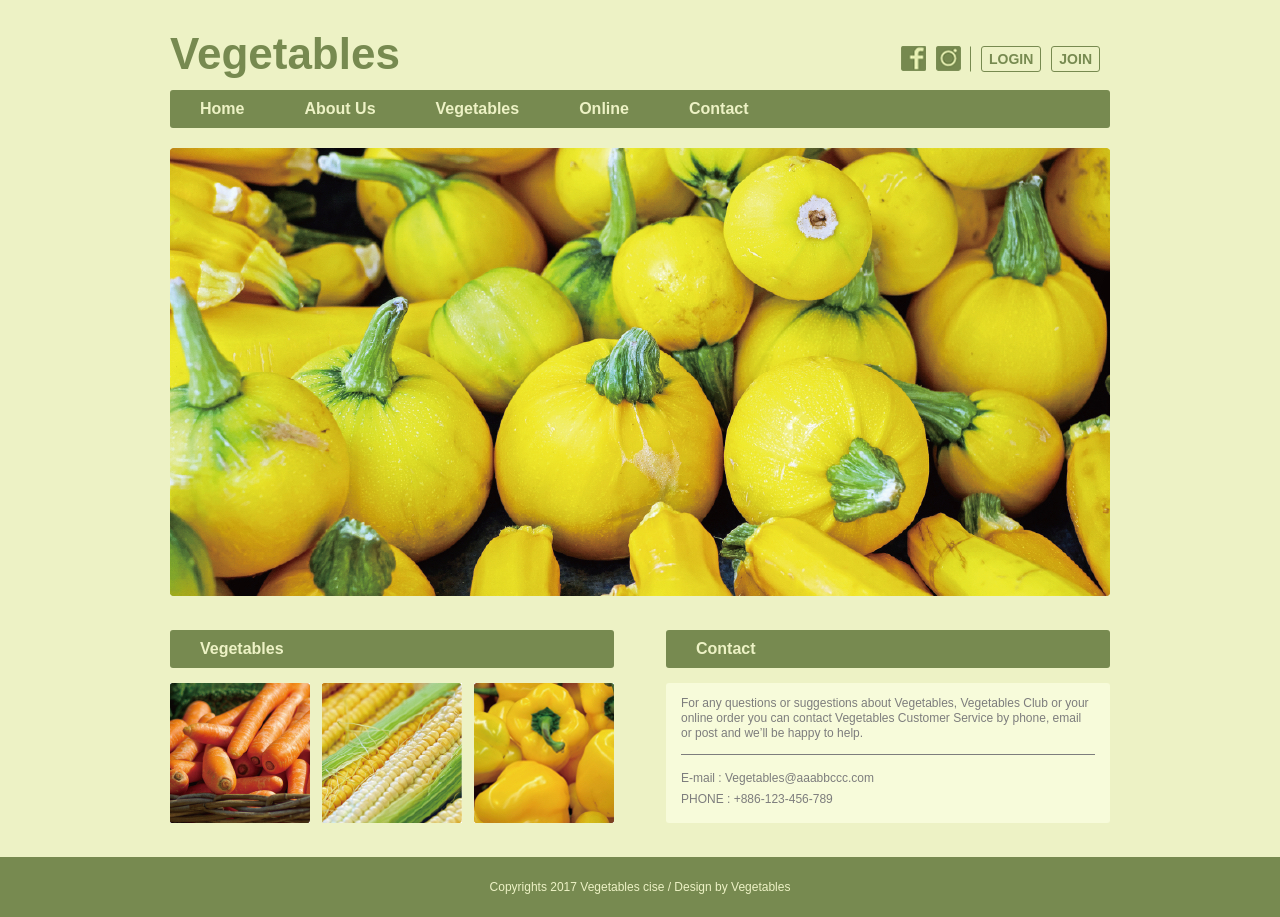
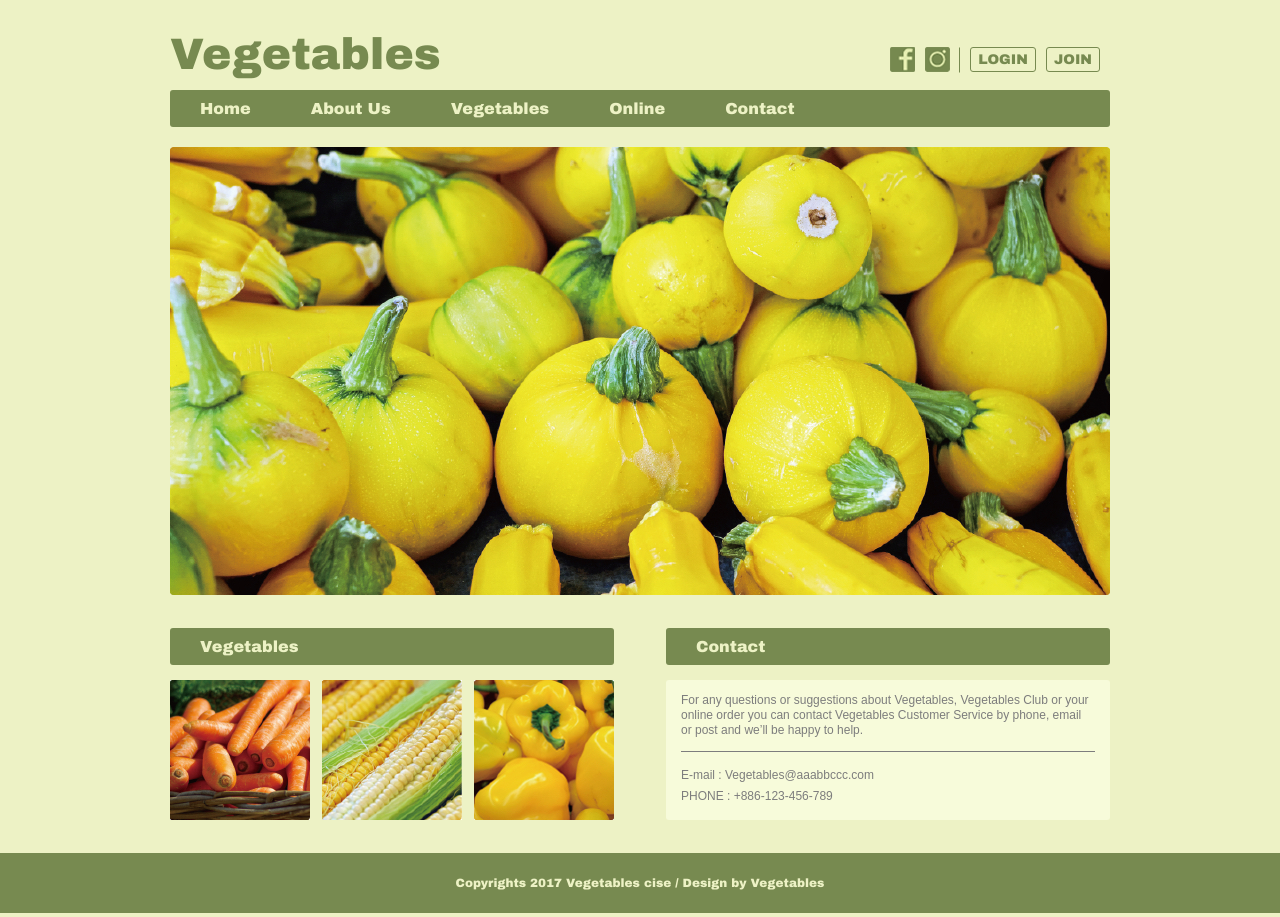
Before and after one commit to luna0228/vegetables_react, a React (Vite) app: page / in a window 1280 px wide. Built offline with nearby package versions, Linux system fonts and the light colour scheme.

Commit message:
update V3

```diff
--- a/src/App.css
+++ b/src/App.css
@@ -6,7 +6,7 @@
 
 body,
 html {
-  font-family: Arial, "微軟正黑體", sans-serif;
+  font-family: "Arial Black", "微軟正黑體", sans-serif;
   font-size: 16px;
   color: #7d7d7d;
   font-weight: 400;
@@ -169,6 +169,7 @@ header .nav-menu .menu-list li a {
   font-size: 12px;
   line-height: 1.25;
   margin: 0;
+  font-family: Arial;
 }
 
 .card p.lineH-2 {
```
